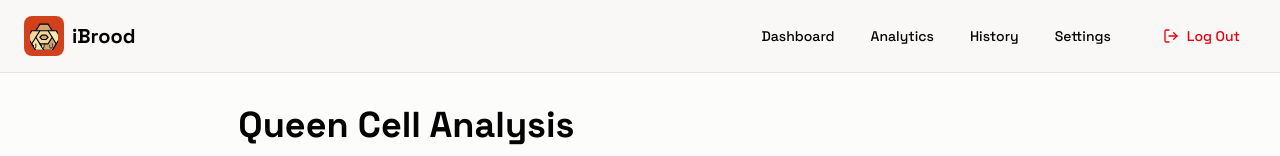
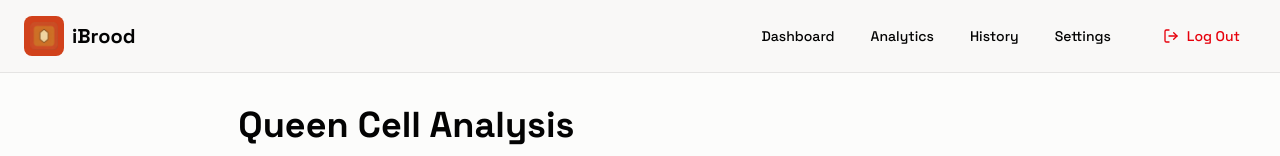
Before and after one commit to rozumary/iBrood, a Next.js app: page /queen-cell in a window 1280 px wide. Shown: the top 156 px of the page. Built offline with nearby package versions, Linux system fonts and the light colour scheme.

Commit message:
Update all logos to IMG_3630.png for beautiful homescreen icons

```diff
--- a/app/layout.tsx
+++ b/app/layout.tsx
@@ -56,9 +56,9 @@ export default function RootLayout({
         <meta name="apple-mobile-web-app-capable" content="yes" />
         <meta name="apple-mobile-web-app-status-bar-style" content="black-translucent" />
         <meta name="apple-mobile-web-app-title" content="iBrood" />
-        <link rel="apple-touch-icon" href="/icon-192.png" />
-        <link rel="apple-touch-icon" sizes="192x192" href="/icon-192.png" />
-        <link rel="apple-touch-icon" sizes="512x512" href="/icon-512.png" />
+        <link rel="apple-touch-icon" href="/IMG_3630.png" />
+        <link rel="apple-touch-icon" sizes="192x192" href="/IMG_3630.png" />
+        <link rel="apple-touch-icon" sizes="512x512" href="/IMG_3630.png" />
       </head>
       <body className={`${_spaceGrotesk.variable} ${_spaceGroteskBody.variable} font-body bg-background text-foreground`}>
         {children}
--- a/app/queen-cell/page.tsx
+++ b/app/queen-cell/page.tsx
@@ -54,11 +54,12 @@ export default function QueenCellPage() {
     }
   }
 
+  // Using inline styles for reliable sticky footer behavior
   return (
-    <div className="min-h-screen bg-background flex flex-col">
+    <div style={{ minHeight: '100vh', display: 'flex', flexDirection: 'column' }}>
       <Navigation />
 
-      <main className="flex-grow max-w-7xl mx-auto px-4 sm:px-6 py-6 sm:py-8">
+      <main style={{ flex: '1' }} className="max-w-7xl mx-auto px-4 sm:px-6 py-6 sm:py-8">
         <div className="mb-6 sm:mb-8">
           <h1 className="text-2xl sm:text-4xl font-heading font-bold text-text-primary mb-2">Queen Cell Analysis</h1>
           <p className="text-sm sm:text-base text-muted">
--- a/components/navigation.tsx
+++ b/components/navigation.tsx
@@ -31,7 +31,7 @@ export default function Navigation() {
           <Link href="/" className="flex items-center gap-2 group">
             <div className="p-1.5 bg-accent rounded-lg group-hover:shadow-lg transition-shadow">
               <Image
-                src="/honeycomb-logo.svg"
+                src="/IMG_3630.png"
                 alt="iBrood Logo"
                 width={28}
                 height={28}
```
Also changed, not shown: public/IMG_3630.png (added), public/manifest.json.
